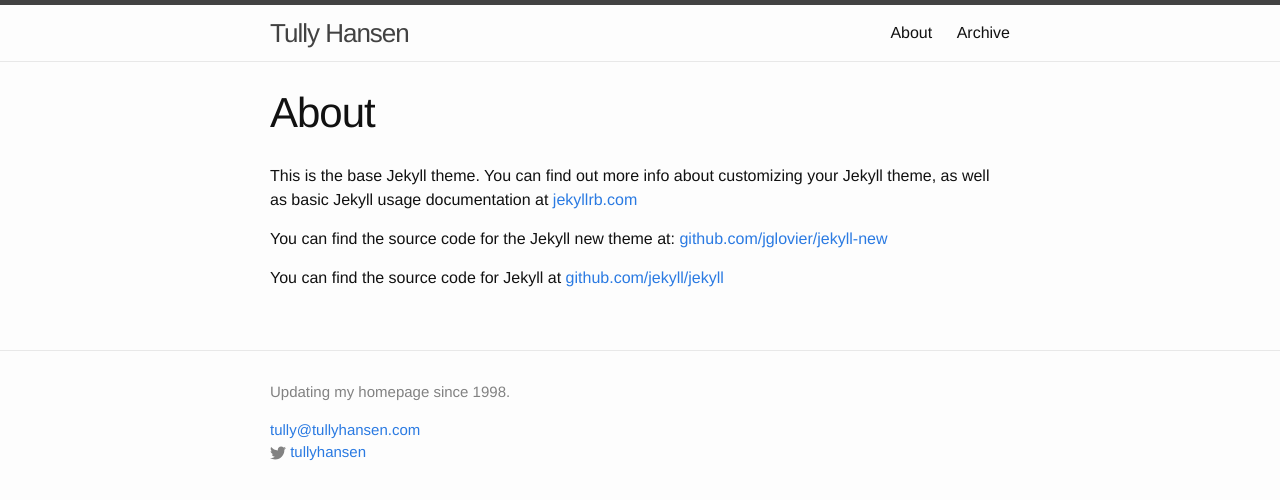
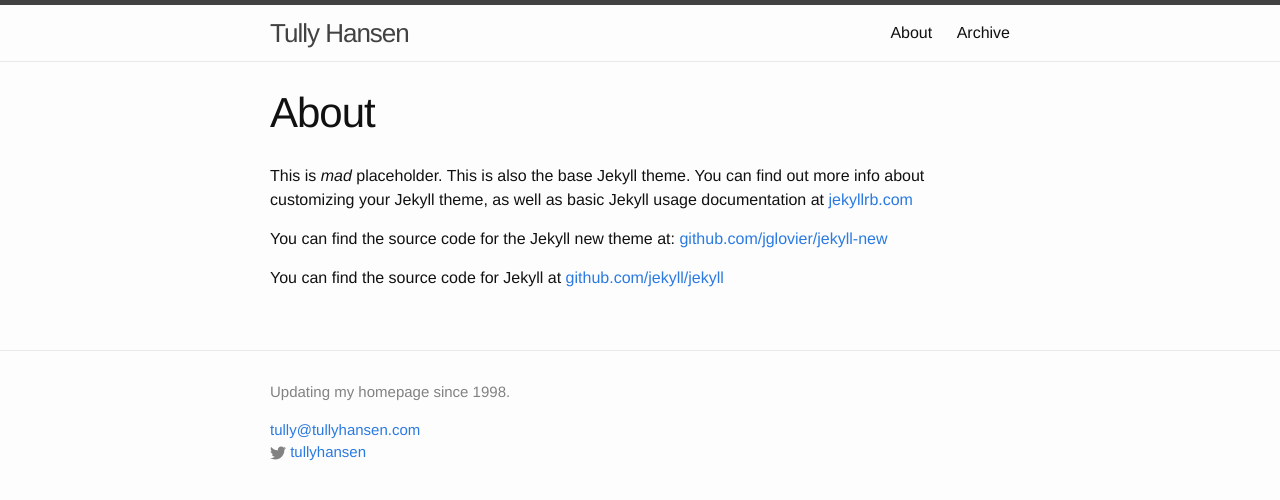
Before and after one commit to tullyhansen/tullyhansen.github.io, a Jekyll site: the page built from about/about.md, in a window 1280 px wide. Shown: the top 500 px of the page. Built offline with Jekyll 4.4.1, drawn with Linux system fonts in a browser that asks for light colours; a script that is not in the unit is left out.

Commit message:
Added placeholder text text

```diff
--- a/about/about.md
+++ b/about/about.md
@@ -4,7 +4,7 @@
 permalink: /about/
 ---
 
-This is the base Jekyll theme. You can find out more info about customizing your Jekyll theme, as well as basic Jekyll usage documentation at [jekyllrb.com](http://jekyllrb.com/)
+This is *mad* placeholder. This is also the base Jekyll theme. You can find out more info about customizing your Jekyll theme, as well as basic Jekyll usage documentation at [jekyllrb.com](http://jekyllrb.com/)
 
 You can find the source code for the Jekyll new theme at: [github.com/jglovier/jekyll-new](https://github.com/jglovier/jekyll-new)
 
```
